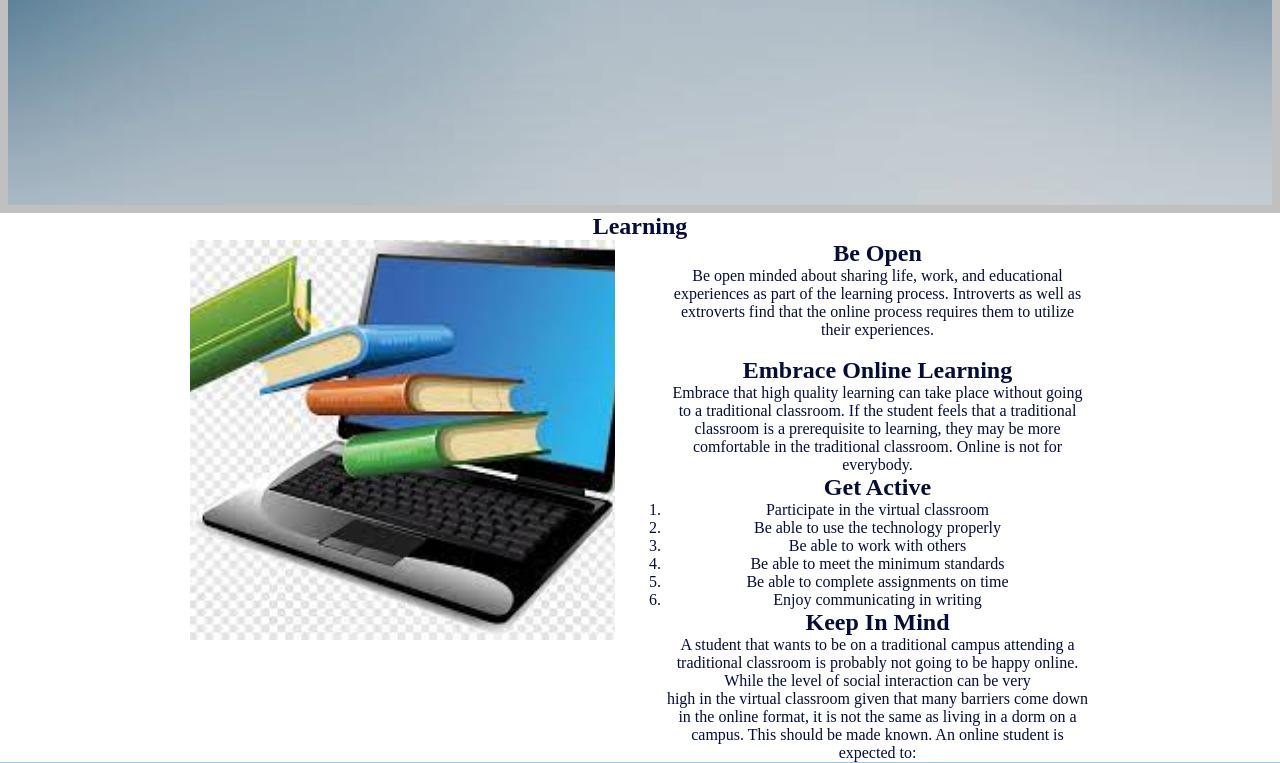
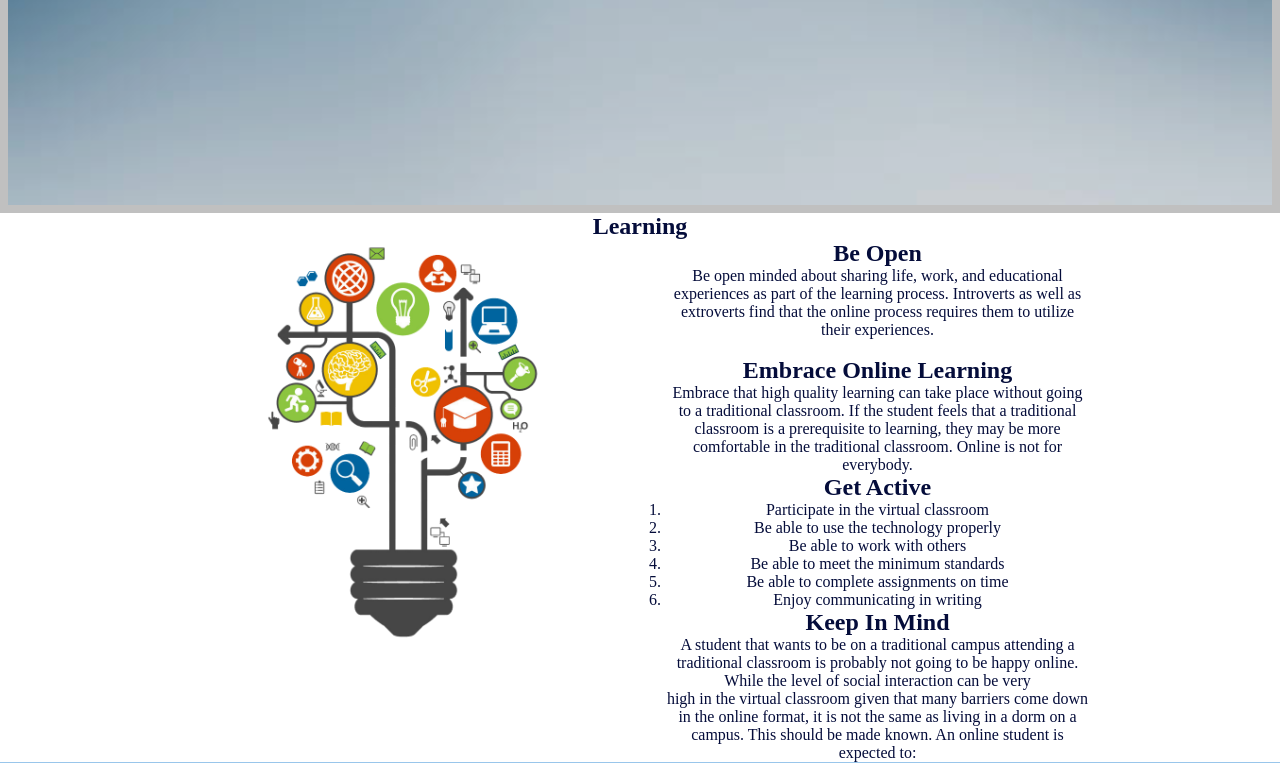
Before and after one commit to NiqueNat/myrna_web_development_env_1_project-, a PHP site: page / in a window 1280 px wide. Shown: the part 587-1350 px from the top of the page. Run offline with PHP 8.4, Linux system fonts and the light colour scheme.

Commit message:
Update main.css

```diff
--- a/assets/css/main.css
+++ b/assets/css/main.css
@@ -94,7 +94,7 @@ body {
 .learning .left {
     width: 50%;
     height: 400px;
-    background-image: url('../images/keepinmind.jpg');
+    background-image: url('../images/Embrace.png');
     background-size: cover;
     background-position: center;
     display: block;
```
